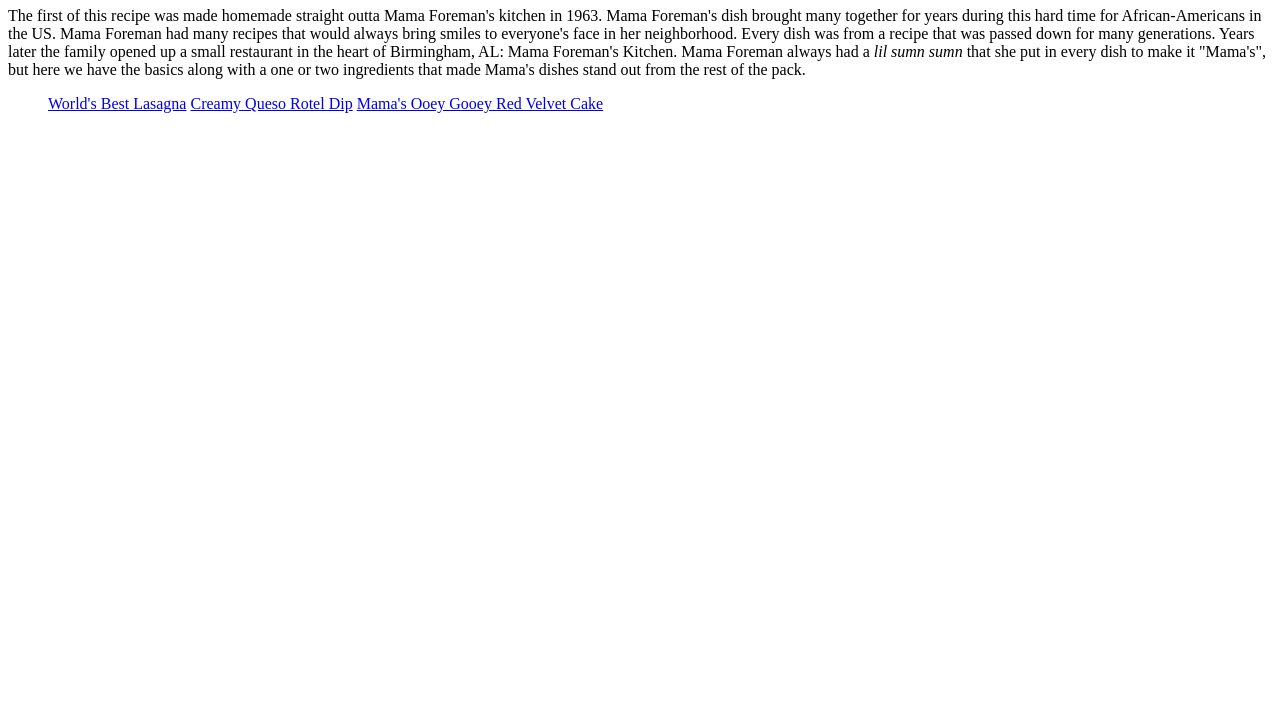
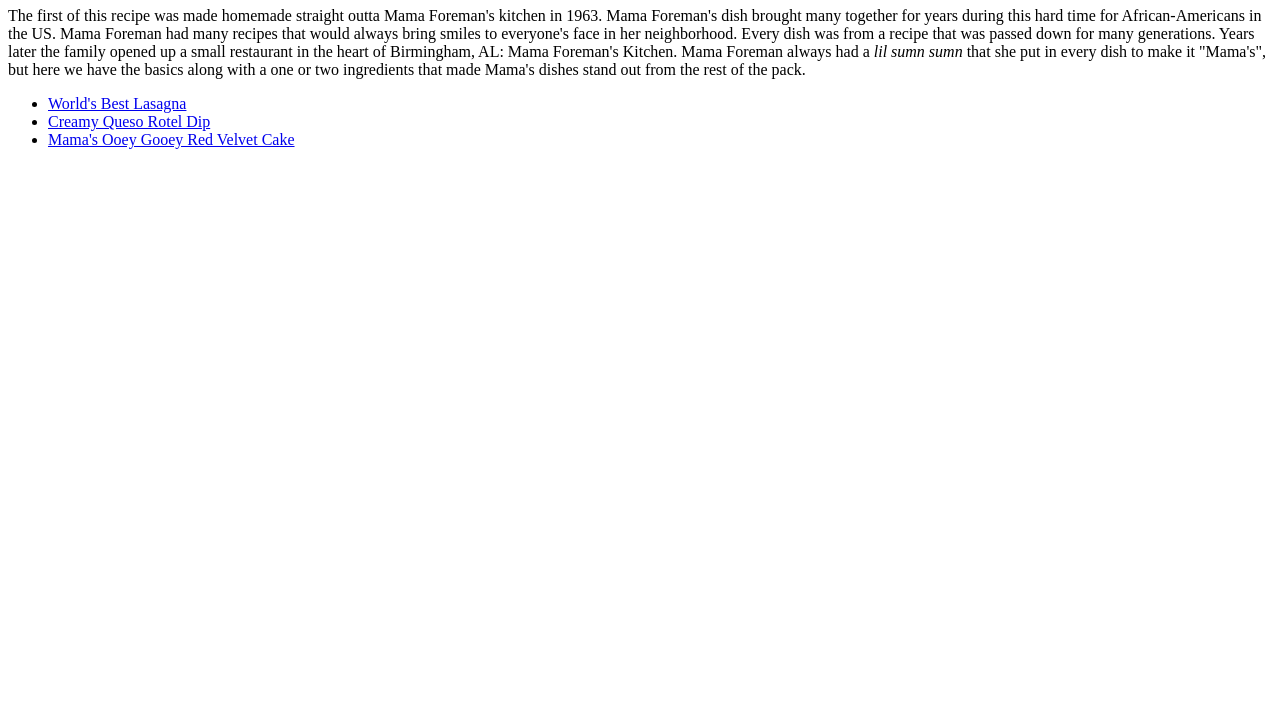
Before and after one commit to GogglesTv/odin-recipes, a plain HTML site: page index.html in a window 1280 px wide. Shown: the part 73-800 px from the top of the page. Drawn offline with Linux system fonts and the light colour scheme.

Commit message:
Added <li> elements to the links

```diff
--- a/index.html
+++ b/index.html
@@ -15,11 +15,11 @@
                 Years later the family opened up a small restaurant in the heart of Birmingham, AL: Mama Foreman's Kitchen.
                 Mama Foreman always had a <em>lil sumn sumn</em> that she put in every dish to make it "Mama's", but here we have the basics along with a one or two ingredients that made Mama's dishes stand out from the rest of the pack.
             </p>
-            <ol>
-                <a href="./recipes/lasagna.html">World's Best Lasagna</a>
-                <a href="./recipes/roteldip.html">Creamy Queso Rotel Dip</a>
-                <a href="./recipes/redvelvetcake.html">Mama's Ooey Gooey Red Velvet Cake</a>
-            </ol>
+            <ul>
+                <li><a href="./recipes/lasagna.html">World's Best Lasagna</a></li>
+                <li><a href="./recipes/roteldip.html">Creamy Queso Rotel Dip</a></li>
+                <li><a href="./recipes/redvelvetcake.html">Mama's Ooey Gooey Red Velvet Cake</a></li>
+            </ul>
 
         </body>
     </head>
```
